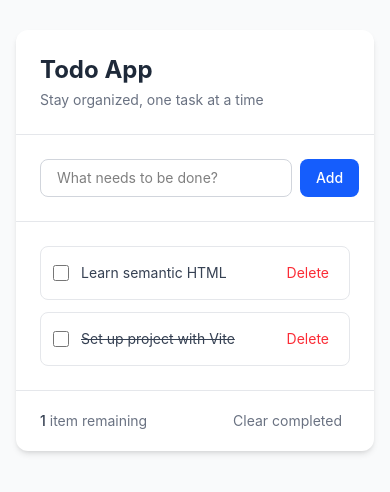
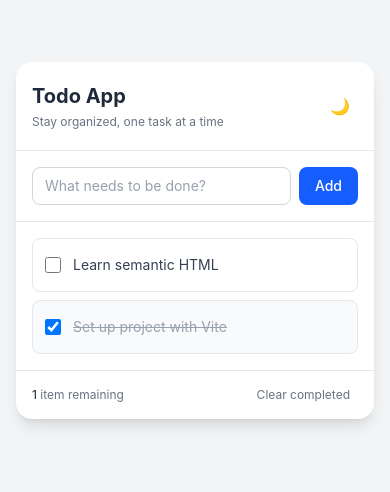
Before and after one commit to lorie-castillano/todo, a React (Vite) app: page / in a window 390 px wide. Shown: the part 182-674 px from the top of the page. Built offline with nearby package versions, Linux system fonts and the light colour scheme.

Commit message:
style: add responsive design, dark mode toggle, transitions, and polished UI

```diff
--- a/src/App.tsx
+++ b/src/App.tsx
@@ -1,13 +1,37 @@
+import { useState, useEffect } from 'react'
+
 function App() {
+  const [darkMode, setDarkMode] = useState(false)
+
+  useEffect(() => {
+    document.documentElement.classList.toggle('dark', darkMode)
+  }, [darkMode])
+
   return (
-    <div className="min-h-screen bg-gray-50 flex items-center justify-center p-4">
-      <main className="w-full max-w-lg bg-white rounded-xl shadow-md">
-        <header className="p-6 border-b border-gray-200">
-          <h1 className="text-2xl font-bold text-gray-800">Todo App</h1>
-          <p className="text-sm text-gray-500 mt-1">Stay organized, one task at a time</p>
+    <div className="min-h-screen bg-gray-100 dark:bg-gray-900 flex items-center justify-center p-4 transition-colors duration-300">
+      <main className="w-full max-w-lg bg-white dark:bg-gray-800 rounded-2xl shadow-lg dark:shadow-gray-900/50 transition-colors duration-300">
+        <header className="px-4 py-5 sm:px-6 sm:py-6 border-b border-gray-200 dark:border-gray-700">
+          <div className="flex items-center justify-between">
+            <div>
+              <h1 className="text-xl sm:text-2xl font-bold text-gray-800 dark:text-gray-100">
+                Todo App
+              </h1>
+              <p className="text-xs sm:text-sm text-gray-500 dark:text-gray-400 mt-1">
+                Stay organized, one task at a time
+              </p>
+            </div>
+            <button
+              type="button"
+              onClick={() => setDarkMode(!darkMode)}
+              className="rounded-lg p-2 text-gray-500 dark:text-gray-400 hover:bg-gray-100 dark:hover:bg-gray-700 focus:outline-none focus:ring-2 focus:ring-blue-500 transition-colors duration-200"
+              aria-label="Toggle dark mode"
+            >
+              {darkMode ? '☀️' : '🌙'}
+            </button>
+          </div>
         </header>
 
-        <section aria-label="Add new todo" className="p-6 border-b border-gray-200">
+        <section aria-label="Add new todo" className="px-4 py-4 sm:px-6 sm:py-5 border-b border-gray-200 dark:border-gray-700">
           <form
             onSubmit={(e) => e.preventDefault()}
             className="flex gap-2"
@@ -19,51 +43,52 @@ function App() {
               id="todo-input"
               type="text"
               placeholder="What needs to be done?"
-              className="flex-1 rounded-lg border border-gray-300 px-4 py-2 text-sm focus:outline-none focus:ring-2 focus:ring-blue-500 focus:border-transparent"
+              className="flex-1 rounded-lg border border-gray-300 dark:border-gray-600 bg-white dark:bg-gray-700 px-3 py-2 sm:px-4 text-sm text-gray-800 dark:text-gray-100 placeholder-gray-400 dark:placeholder-gray-500 focus:outline-none focus:ring-2 focus:ring-blue-500 focus:border-transparent transition-colors duration-200"
               autoComplete="off"
             />
             <button
               type="submit"
-              className="rounded-lg bg-blue-600 px-4 py-2 text-sm font-medium text-white hover:bg-blue-700 focus:outline-none focus:ring-2 focus:ring-blue-500 focus:ring-offset-2"
+              className="rounded-lg bg-blue-600 hover:bg-blue-700 active:bg-blue-800 px-4 py-2 text-sm font-medium text-white focus:outline-none focus:ring-2 focus:ring-blue-500 focus:ring-offset-2 dark:focus:ring-offset-gray-800 transition-colors duration-200"
             >
               Add
             </button>
           </form>
         </section>
 
-        <section aria-label="Todo list" className="p-6">
-          <ul className="space-y-3" role="list">
-            <li className="flex items-center gap-3 rounded-lg border border-gray-200 p-3">
+        <section aria-label="Todo list" className="px-4 py-4 sm:px-6 sm:py-5">
+          <ul className="space-y-2 sm:space-y-3" role="list">
+            <li className="group flex items-center gap-3 rounded-lg border border-gray-200 dark:border-gray-700 p-3 hover:border-gray-300 dark:hover:border-gray-600 transition-all duration-200">
               <input
                 type="checkbox"
                 id="todo-1"
-                className="h-4 w-4 rounded border-gray-300 text-blue-600 focus:ring-blue-500"
+                className="h-4 w-4 rounded border-gray-300 dark:border-gray-600 text-blue-600 focus:ring-blue-500"
                 aria-label="Mark todo as complete"
               />
-              <label htmlFor="todo-1" className="flex-1 text-sm text-gray-700">
+              <label htmlFor="todo-1" className="flex-1 text-sm text-gray-700 dark:text-gray-200 transition-colors duration-200">
                 Learn semantic HTML
               </label>
               <button
                 type="button"
-                className="text-sm text-red-500 hover:text-red-700 focus:outline-none focus:ring-2 focus:ring-red-500 rounded px-2 py-1"
+                className="text-sm text-red-500 hover:text-red-700 dark:text-red-400 dark:hover:text-red-300 opacity-0 group-hover:opacity-100 focus:opacity-100 focus:outline-none focus:ring-2 focus:ring-red-500 rounded px-2 py-1 transition-opacity duration-200"
                 aria-label="Delete todo: Learn semantic HTML"
               >
                 Delete
               </button>
             </li>
-            <li className="flex items-center gap-3 rounded-lg border border-gray-200 p-3">
+            <li className="group flex items-center gap-3 rounded-lg border border-gray-200 dark:border-gray-700 p-3 hover:border-gray-300 dark:hover:border-gray-600 bg-gray-50 dark:bg-gray-800/50 transition-all duration-200">
               <input
                 type="checkbox"
                 id="todo-2"
-                className="h-4 w-4 rounded border-gray-300 text-blue-600 focus:ring-blue-500"
+                defaultChecked
+                className="h-4 w-4 rounded border-gray-300 dark:border-gray-600 text-blue-600 focus:ring-blue-500"
                 aria-label="Mark todo as complete"
               />
-              <label htmlFor="todo-2" className="flex-1 text-sm text-gray-700 line-through text-gray-400">
+              <label htmlFor="todo-2" className="flex-1 text-sm line-through text-gray-400 dark:text-gray-500 transition-colors duration-200">
                 Set up project with Vite
               </label>
               <button
                 type="button"
-                className="text-sm text-red-500 hover:text-red-700 focus:outline-none focus:ring-2 focus:ring-red-500 rounded px-2 py-1"
+                className="text-sm text-red-500 hover:text-red-700 dark:text-red-400 dark:hover:text-red-300 opacity-0 group-hover:opacity-100 focus:opacity-100 focus:outline-none focus:ring-2 focus:ring-red-500 rounded px-2 py-1 transition-opacity duration-200"
                 aria-label="Delete todo: Set up project with Vite"
               >
                 Delete
@@ -72,13 +97,13 @@ function App() {
           </ul>
         </section>
 
-        <footer className="px-6 py-4 border-t border-gray-200 flex justify-between items-center">
-          <p className="text-sm text-gray-500">
-            <span className="font-medium text-gray-700">1</span> item remaining
+        <footer className="px-4 py-3 sm:px-6 sm:py-4 border-t border-gray-200 dark:border-gray-700 flex justify-between items-center">
+          <p className="text-xs sm:text-sm text-gray-500 dark:text-gray-400">
+            <span className="font-medium text-gray-700 dark:text-gray-300">1</span> item remaining
           </p>
           <button
             type="button"
-            className="text-sm text-gray-500 hover:text-gray-700 focus:outline-none focus:ring-2 focus:ring-gray-400 rounded px-2 py-1"
+            className="text-xs sm:text-sm text-gray-500 dark:text-gray-400 hover:text-gray-700 dark:hover:text-gray-200 focus:outline-none focus:ring-2 focus:ring-gray-400 rounded px-2 py-1 transition-colors duration-200"
           >
             Clear completed
           </button>
--- a/src/index.css
+++ b/src/index.css
@@ -1 +1,3 @@
 @import 'tailwindcss';
+
+@custom-variant dark (&:where(.dark, .dark *));
```
